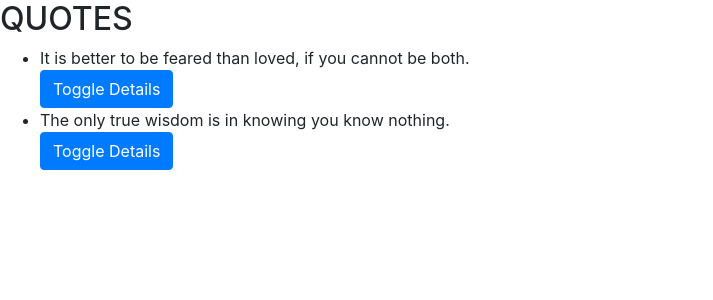
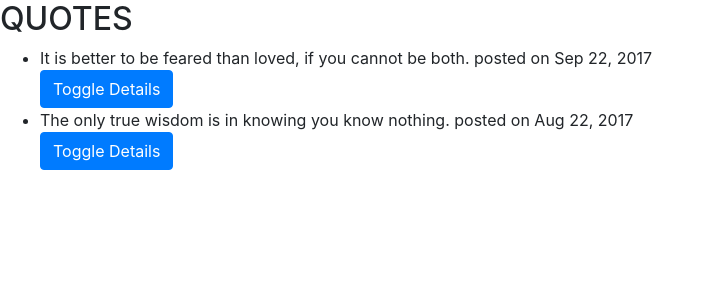
Before and after one commit to verisence/quotes, an Angular app: page / in a window 1280 px wide. Shown: the top 300 px of the page, without its empty margins (0-713 px from the left). Built offline with nearby package versions, Linux system fonts and the light colour scheme.

Commit message:
Add a date that the quote was posted using the | date pipe to show only the date without the time of the day.

```diff
--- a/src/app/app.module.ts
+++ b/src/app/app.module.ts
@@ -4,12 +4,14 @@ import { NgModule } from '@angular/core';
 import { AppComponent } from './app.component';
 import { QuoteComponent } from './quote/quote.component';
 import { QuoteDetailsComponent } from './quote-details/quote-details.component';
+import { DaysPassedPipe } from './days-passed.pipe';
 
 @NgModule({
   declarations: [
     AppComponent,
     QuoteComponent,
-    QuoteDetailsComponent
+    QuoteDetailsComponent,
+    DaysPassedPipe
   ],
   imports: [
     BrowserModule
--- /dev/null
+++ b/src/app/days-passed.pipe.ts
@@ -0,0 +1,12 @@
+import { Pipe, PipeTransform } from '@angular/core';
+
+@Pipe({
+  name: 'daysPassed'
+})
+export class DaysPassedPipe implements PipeTransform {
+
+  transform(value: any, args?: any): any {
+    return null;
+  }
+
+}
--- a/src/app/quote/quote.component.html
+++ b/src/app/quote/quote.component.html
@@ -2,7 +2,7 @@
 
 <ul>
   <div *ngFor="let quote of quotes; let i = index">
-      <li>{{quote.name}}</li>
+      <li>{{quote.name}} posted on {{quote.date | date}}</li>
           <button (click)='toggleDetails(i)' class="btn btn-primary">Toggle Details</button>
           <app-quote-details *ngIf="quote.showDescription" [quote]='quote' (isComplete) = 'completeQuote($event,i)'></app-quote-details>
   </div>
--- a/src/app/quote/quote.component.ts
+++ b/src/app/quote/quote.component.ts
@@ -9,8 +9,8 @@ import { Quote } from '../quote'
 export class QuoteComponent implements OnInit {
 
   quotes = [
-    new Quote(1,'It is better to be feared than loved, if you cannot be both.','Niccolo Machiavelli',8,9,new Date(2019,8,22)),
-    new Quote(2,'The only true wisdom is in knowing you know nothing.','Ki',8,9,new Date(2019,7,22))
+    new Quote(1,'It is better to be feared than loved, if you cannot be both.','Niccolo Machiavelli',88,9,new Date(2017,8,22)),
+    new Quote(2,'The only true wisdom is in knowing you know nothing.','Ki',8,9,new Date(2017,7,22))
   ]
 
   completeQuote(isComplete, index){
```
Also changed, not shown: 1 other file (tests, documents, lock files or other folders).
